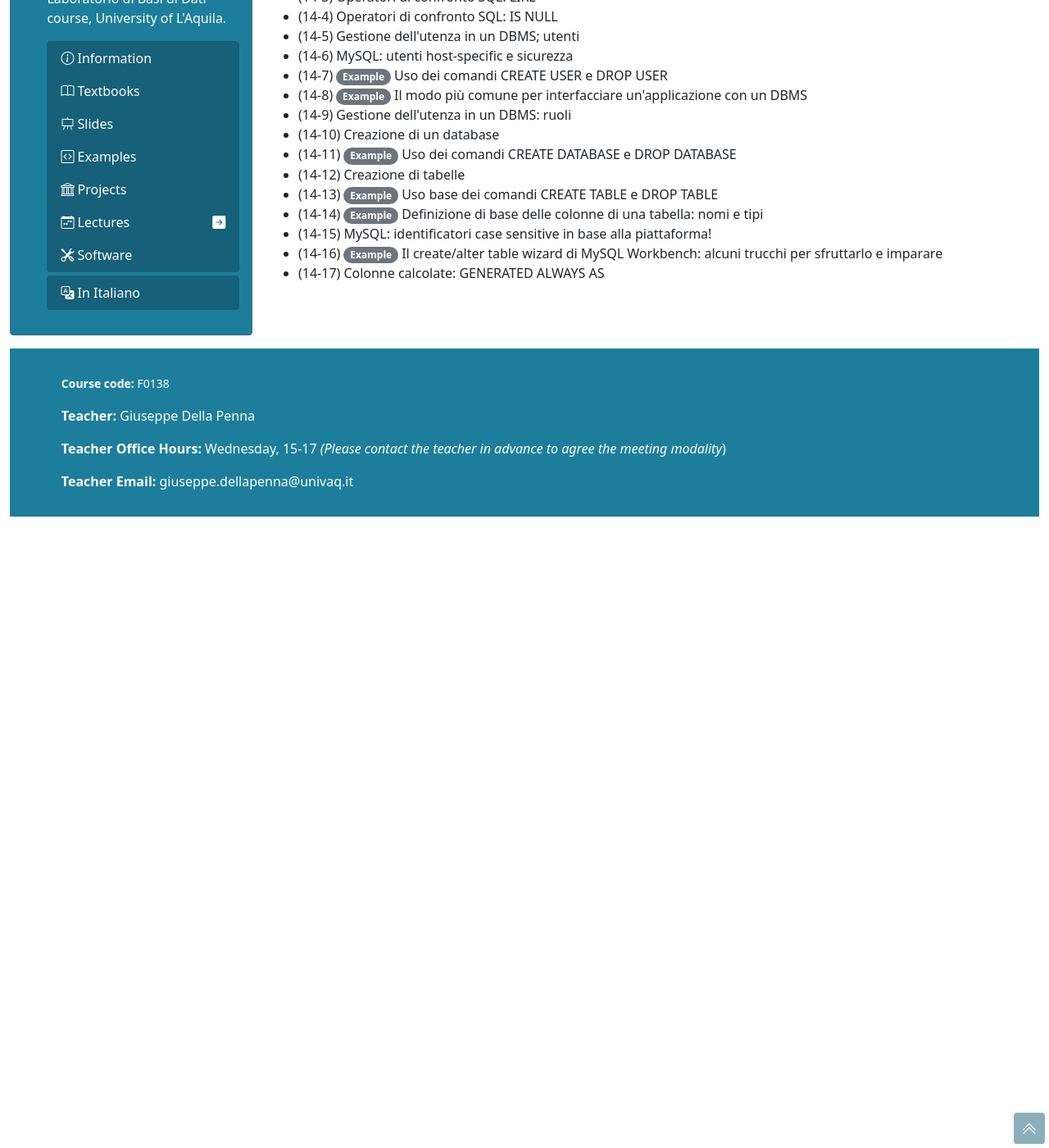
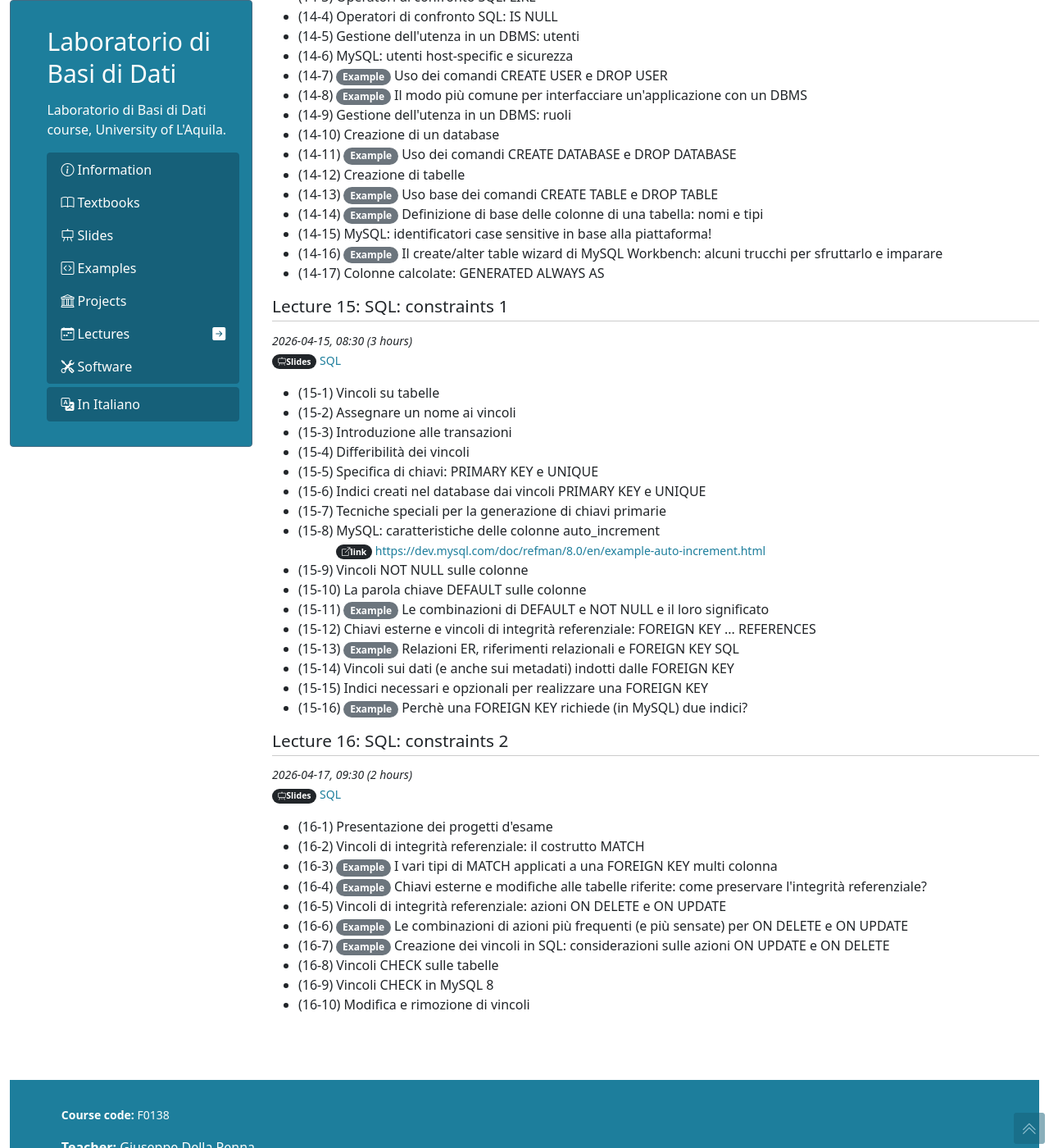
Before and after one commit to LaboratorioBasiDiDati-Univaq/LaboratorioBasiDiDati-Univaq.github.io, a Jekyll site: the page built from logs/log-en-current.html, in a window 1280 px wide and 1400 px high, scrolled down 6484 px. Shown: the whole window at 82% size. Built offline with Jekyll 4.4.1, drawn with Linux system fonts in a browser that asks for light colours; before the commit the page ends 7114 px from its top, so only the background shows below that; some of the changed text lies outside the part shown.

Commit message:
Weekly update

```diff
--- a/_data/log-2025.json
+++ b/_data/log-2025.json
@@ -890,7 +890,7 @@
         "all": "Operatori di confronto SQL: IS NULL"
       },
       {
-        "all": "Gestione dell'utenza in un DBMS; utenti"
+        "all": "Gestione dell'utenza in un DBMS: utenti"
       },
       {
         "all": "MySQL: utenti host-specific e sicurezza"
@@ -939,5 +939,127 @@
       "en": "SQL: database and table creation",
       "it": "SQL: creazione di database e tabelle"
     }
+  },
+  {
+    "date": "2026-04-15T08:30:00",
+    "duration": 3,
+    "slides": [
+      {
+        "name": "SQL",
+        "link": "https://github.com/LaboratorioBasiDiDati-Univaq/LBD_Lecture_Slides"
+      }
+    ],
+    "arguments": [
+      {
+        "all": "Vincoli su tabelle"
+      },
+      {
+        "all": "Assegnare un nome ai vincoli"
+      },
+      {
+        "all": "Introduzione alle transazioni"
+      },
+      {
+        "all": "Differibilit\u00e0 dei vincoli"
+      },
+      {
+        "all": "Specifica di chiavi: PRIMARY KEY e UNIQUE"
+      },
+      {
+        "all": "Indici creati nel database dai vincoli PRIMARY KEY e UNIQUE"
+      },
+      {
+        "all": "Tecniche speciali per la generazione di chiavi primarie"
+      },
+      {
+        "all": "MySQL: caratteristiche delle colonne auto_increment",
+        "attachments": [
+          {
+            "link": "https://dev.mysql.com/doc/refman/8.0/en/example-auto-increment.html"
+          }
+        ]
+      },
+      {
+        "all": "Vincoli NOT NULL sulle colonne"
+      },
+      {
+        "all": "La parola chiave DEFAULT sulle colonne"
+      },
+      {
+        "all": "Le combinazioni di DEFAULT e NOT NULL e il loro significato",
+        "type": "esempio"
+      },
+      {
+        "all": "Chiavi esterne e vincoli di integrit\u00e0 referenziale: FOREIGN KEY ... REFERENCES"
+      },
+      {
+        "all": "Relazioni ER, riferimenti relazionali e FOREIGN KEY SQL",
+        "type": "esempio"
+      },
+      {
+        "all": "Vincoli sui dati (e anche sui metadati) indotti dalle FOREIGN KEY"
+      },
+      {
+        "all": "Indici necessari e opzionali per realizzare una FOREIGN KEY"
+      },
+      {
+        "all": "Perch\u00e8 una FOREIGN KEY richiede (in MySQL) due indici?",
+        "type": "esempio"
+      }
+    ],
+    "title": {
+      "en": "SQL: constraints 1",
+      "it": "SQL: i vincoli 1"
+    }
+  },
+  {
+    "date": "2026-04-17T09:30:00",
+    "duration": 2,
+    "slides": [
+      {
+        "name": "SQL",
+        "link": "https://github.com/LaboratorioBasiDiDati-Univaq/LBD_Lecture_Slides"
+      }
+    ],
+    "arguments": [
+      {
+        "all": "Presentazione dei progetti d'esame"
+      },
+      {
+        "all": "Vincoli di integrit\u00e0 referenziale: il costrutto MATCH"
+      },
+      {
+        "all": "I vari tipi di MATCH applicati a una FOREIGN KEY multi colonna",
+        "type": "esempio"
+      },
+      {
+        "all": "Chiavi esterne e modifiche alle tabelle riferite: come preservare l'integrit\u00e0 referenziale?",
+        "type": "esempio"
+      },
+      {
+        "all": "Vincoli di integrit\u00e0 referenziale: azioni ON DELETE e ON UPDATE"
+      },
+      {
+        "all": "Le combinazioni di azioni pi\u00f9 frequenti (e pi\u00f9 sensate) per ON DELETE e ON UPDATE",
+        "type": "esempio"
+      },
+      {
+        "all": "Creazione dei vincoli in SQL: considerazioni sulle azioni ON UPDATE e ON DELETE",
+        "type": "esempio"
+      },
+      {
+        "all": "Vincoli CHECK sulle tabelle"
+      },
+      {
+        "all": "Vincoli CHECK in MySQL 8"
+      },
+      {
+        "all": "Modifica e rimozione di vincoli"
+      }
+    ],
+    "title": {
+      "en": "SQL: constraints 2",
+      "it": "SQL: i vincoli 2"
+    }
   }
 ]
```
